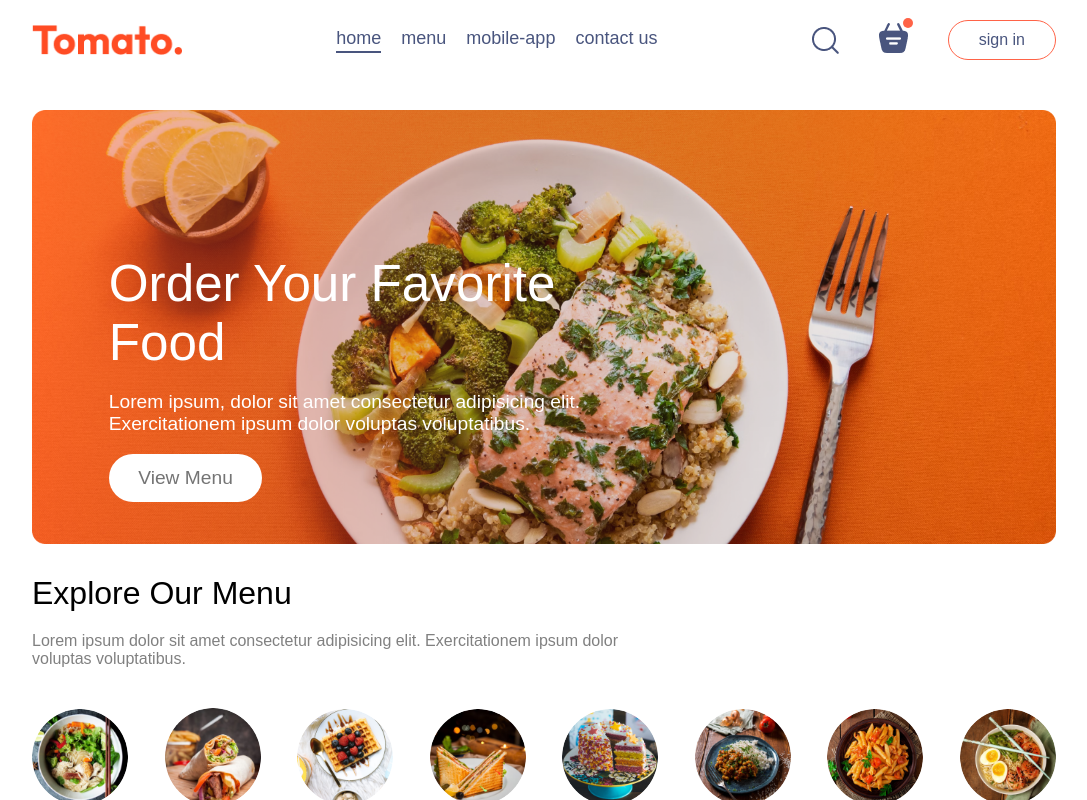
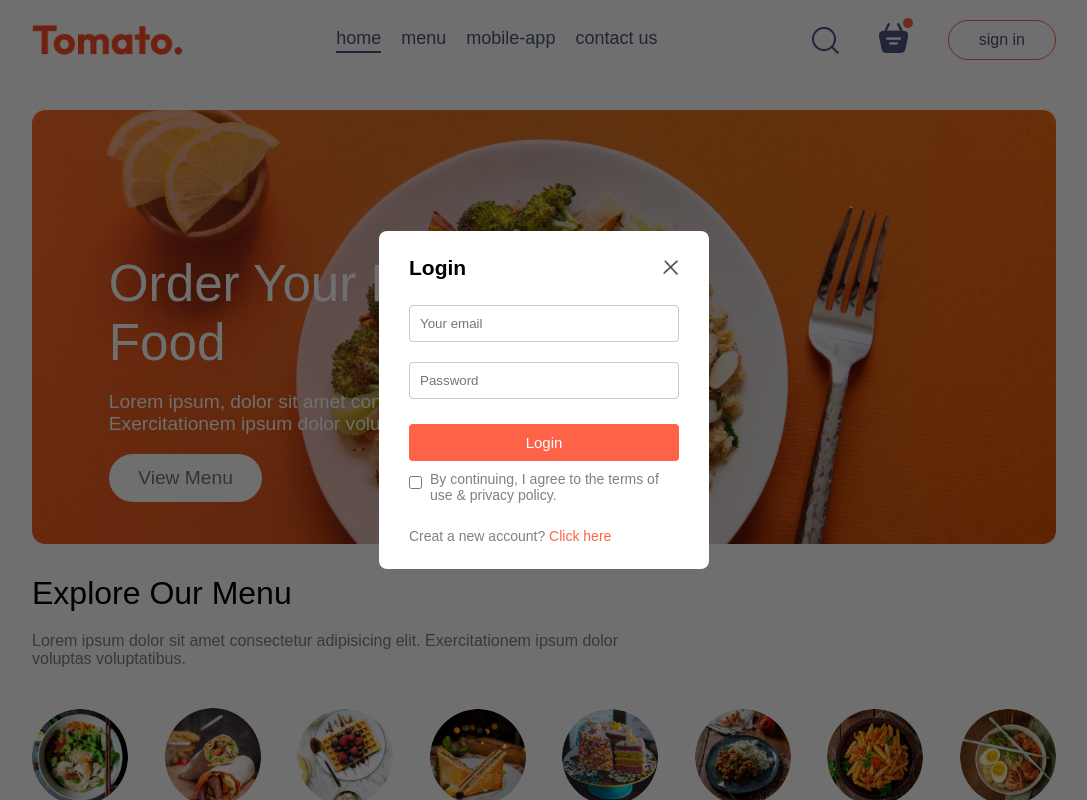
Before and after one commit to KatarzynaBarska/food-delivery, a React (Vite) app in the folder frontend/: page / in a window 1280 px wide. Both pictures are taken after a click on the button "sign in". Shown: the top 800 px of the page, without its empty margins (96-1183 px from the left). Built offline with nearby package versions, Linux system fonts and the light colour scheme.

Commit message:
login and sign up added

```diff
--- a/frontend/src/App.jsx
+++ b/frontend/src/App.jsx
@@ -5,12 +5,18 @@
 import Cart from './pages/Cart/Cart'
 import PlaceOrder from './pages/PlaceOrder/PlaceOrder'
 import Footer from './components/Footer/Footer'
+import LoginPopup from './components/LoginPopup/LoginPopup'
+import { useState } from 'react'
 
 const App = () => {
+
+  const[showLogin,setShowLogin] = useState(false)
+
   return (
     <>
+    {showLogin?<LoginPopup setShowLogin={setShowLogin}/>:<></>}
     <div className='app'>
-      <Navbar />
+      <Navbar setShowLogin={setShowLogin} />
       <Routes>
         <Route path='/' element={<Home />} />
         <Route path='/cart' element={<Cart />} />
--- /dev/null
+++ b/frontend/src/components/LoginPopup/LoginPopup.css
@@ -0,0 +1,66 @@
+.login-popup{
+    position: absolute;
+    z-index: 1;
+    width: 100%;
+    height: 100%;
+    background-color: #00000090;
+    display: grid;
+}
+.login-popup-container{
+    place-self: center;
+    width: max(23vw,330px);
+    color: #808080;
+    background-color: white;
+    display: flex;
+    flex-direction: column;
+    gap: 25px;
+    padding: 25px 30px;
+    border-radius: 8px;
+    font-size: 14px;
+    animation: fadeIn 0.5s;
+
+}
+.login-popup-title{
+    display: flex;
+    justify-content: space-between;
+    align-items: center;
+    color: black;
+}
+.login-popup-title img{
+    width: 16px;
+    cursor: pointer;
+}
+.login-popup-inputs{
+   display: flex;
+   flex-direction: column;
+   gap: 20px;
+}
+.login-popup-inputs input{
+    outline: none;
+    border: 1px solid #c9c9c9;
+    padding: 10px;
+    border-radius: 4px;
+}
+.login-popup-container button{
+    border: none;
+    padding: 10px;
+    border-radius: 4px;
+    color: white;
+    background-color: tomato;
+    font-size: 15px;
+    cursor: pointer;
+}
+.login-popup-condition{
+    display: flex;
+    align-items: start;
+    gap: 8px;
+    margin-top: -15px;
+}
+.login-popup-condition input{
+    margin-top: 5px;
+}
+.login-popup p span{
+    color: tomato;
+    font-weight: 500;
+    cursor: pointer;
+}
--- /dev/null
+++ b/frontend/src/components/LoginPopup/LoginPopup.jsx
@@ -0,0 +1,48 @@
+import React from "react";
+import "./LoginPopup.css";
+import { useState } from "react";
+import { assets } from "../../assets/frontend_assets/assets";
+
+const LoginPopup = ({ setShowLogin }) => {
+  const [currState, setCurrState] = useState("Login");
+
+  return (
+    <div className="login-popup">
+      <form className="login-popup-container">
+        <div className="login-popup-title">
+          <h2>{currState}</h2>
+          <img
+            onClick={() => setShowLogin(false)}
+            src={assets.cross_icon}
+            alt=""
+          />
+        </div>
+        <div className="login-popup-inputs">
+          {currState === "Login" ? (
+            <></>
+          ) : (
+            <input type="text" placeholder="Your name" required />
+          )}
+          <input type="text" placeholder="Your email" required />
+          <input type="text" placeholder="Password" required />
+        </div>
+        <button>{currState === "Sign Up" ? "Create account" : "Login"}</button>
+        <div className="login-popup-condition">
+          <input type="checkbox" required />
+          <p>By continuing, I agree to the terms of use & privacy policy.</p>
+        </div>
+        {currState === "Login" ? (
+          <p onClick={()=>setCurrState("Sign Up")}>
+            Creat a new account? <span>Click here</span>
+          </p>
+        ) : (
+          <p onClick={()=>setCurrState("Login")}>
+            Already have an account? <span>Login here</span>
+          </p>
+        )}
+      </form>
+    </div>
+  );
+};
+
+export default LoginPopup;
--- a/frontend/src/components/Navbar/Navbar.jsx
+++ b/frontend/src/components/Navbar/Navbar.jsx
@@ -3,7 +3,7 @@
 import { assets } from '../../assets/frontend_assets/assets'
 import { Link } from 'react-router-dom';
 
-const Navbar = () => {
+const Navbar = ({setShowLogin}) => {
 
 const [menu, setMenu] = useState("home");
 
@@ -22,7 +22,7 @@
       <img src={assets.basket_icon} alt="" />
       <div className="dot"></div>
     </div>
-      <button>sign in</button>
+      <button onClick={()=>setShowLogin(true)}>sign in</button>
   </div>
 </div>
   )
```
